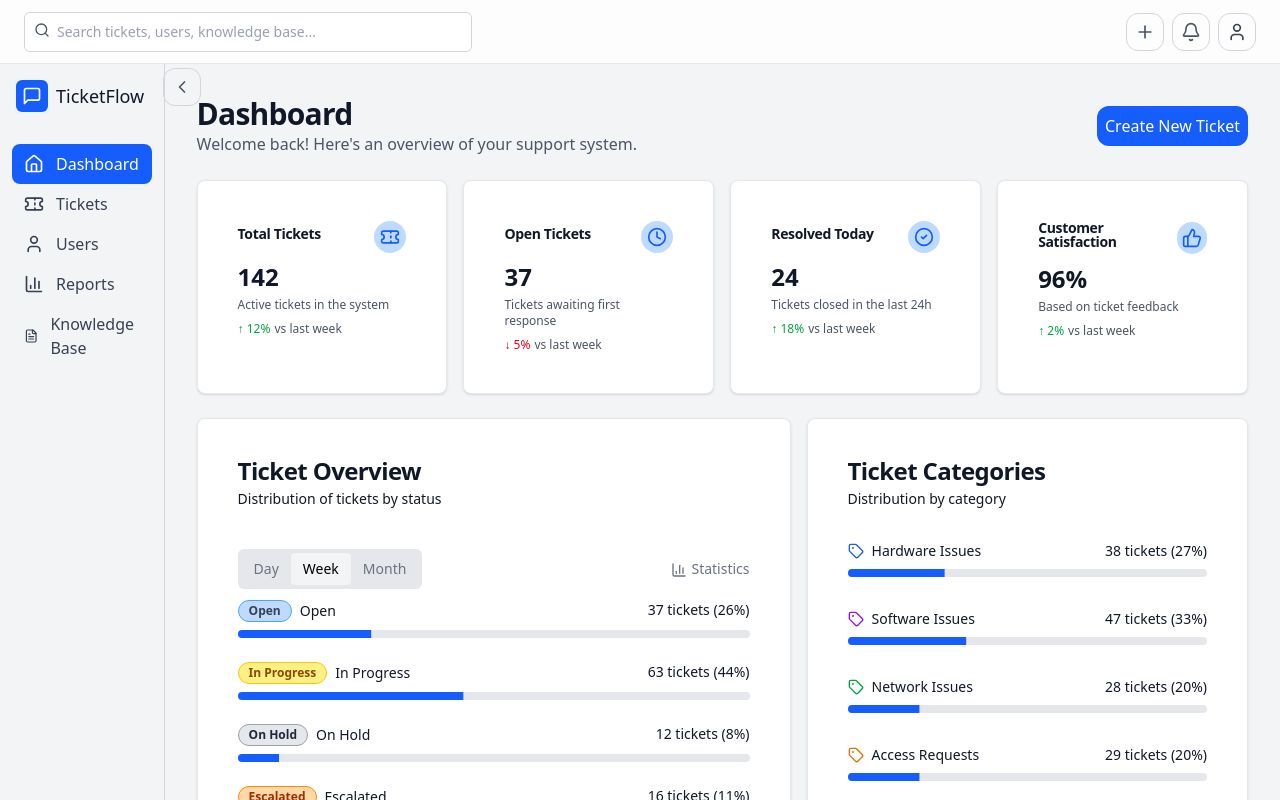
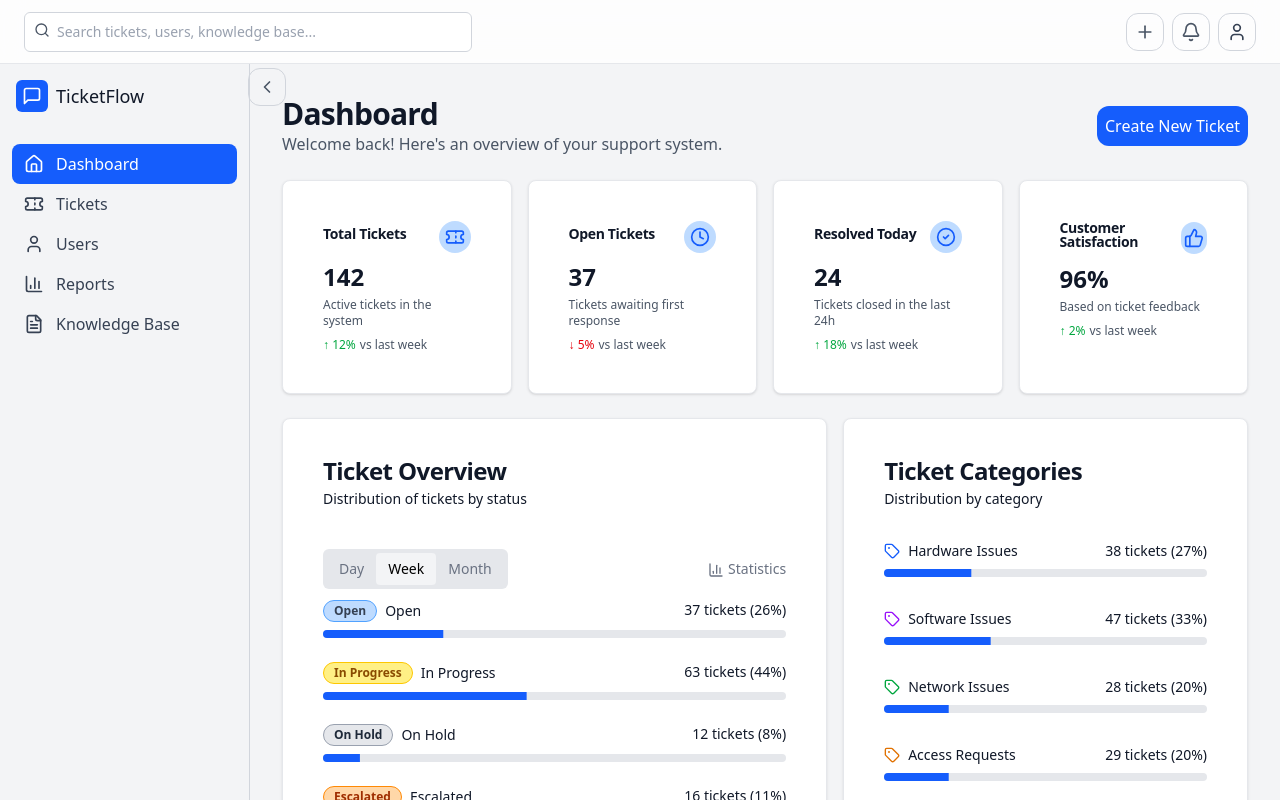
Before and after one commit to Amadou-Marong/TickettingHelpdeskManager, a React (Vite) app in the folder client/: page /dashboard in a window 1280 px wide. Shown: the top 800 px of the page. Built offline with nearby package versions, Linux system fonts and the light colour scheme; the HTML template or start-up script is replaced by a standard one.

Commit message:
fixed the sidebar layout

```diff
--- a/client/src/App.jsx
+++ b/client/src/App.jsx
@@ -9,18 +9,21 @@ import { AuthProvider, useAuth } from "./contexts/AuthContext"
 import { Toaster } from "./components/ui/Toaster"
 import Sidebar from "./components/Layout/Sidebar"
 import { Heading1 } from "lucide-react"
+import { useState } from "react"
 
 const queryClient = new QueryClient();
 
 const Layout = ({ children }) => {
   const { user } = useAuth();
+  const [sidebarExpanded, setSidebarExpanded] = useState(false)
 
   return (
     <>
       <NavBar />
       <div className="flex min-h-screen">
           <Sidebar />
-          <main>
+          <main className={`transition-all duration-300 flex-1 ${
+          sidebarExpanded} ? 'ml-56' : 'ml-20'`}>
               {children}
           </main>
       </div>
@@ -45,6 +48,10 @@ const AppContent = () => {
             element={<Layout> <Tickets /> </Layout>}
           />
           <Route
+            path="/tickets/:id"
+            element={<Layout> <h2>Ticket Detail</h2> </Layout>}
+          />
+          <Route
             path="/login"
             element={<Login />}
           />
--- a/client/src/components/Layout/Sidebar.jsx
+++ b/client/src/components/Layout/Sidebar.jsx
@@ -23,7 +23,7 @@ const Sidebar = () => {
 
     return (
         <aside
-            className={`min-h-screen inset-y-0 left-0 z-40 transition-all duration-300 ease-in-out flex flex-col border-r border-gray-300 bg-gray-100 ${collapsed ? 'w-[70px]' : 'w-[350px]'}`}
+            className={`min-h-screen inset-y-0 left-0 z-40 transition-all duration-300 ease-in-out flex flex-col border-r border-gray-300 bg-gray-100 ${collapsed ? 'w-[70px]' : 'w-[250px]'}`}
         >
             <div className="flex items-center justify-between p-4 h-16 relative">
                 {!collapsed ? (
--- a/client/src/components/tickets/TicketCard.jsx
+++ b/client/src/components/tickets/TicketCard.jsx
@@ -11,10 +11,6 @@ import { Card, CardContent, CardFooter, CardHeader } from '../ui/Card';
 import PriorityBadge from '../ui/PriorityBadge';
 import StatusBadge from '../ui/StatusBadge';
 import { Avatar, AvatarFallback, AvatarImage } from '../ui/Avatar';
-// import { Card, CardContent, CardFooter, CardHeader } from '@/components/ui/card';
-// import { Avatar, AvatarFallback, AvatarImage } from '@/components/ui/avatar';
-// import StatusBadge from '@/components/ui/StatusBadge';
-// import PriorityBadge from '@/components/ui/PriorityBadge';
 import { formatDistanceToNow } from 'date-fns';
 
 const TicketCard = ({ ticket }) => {
@@ -27,7 +23,7 @@ const TicketCard = ({ ticket }) => {
   return (
     <Card
       className="glass-panel glass-panel-hover overflow-hidden cursor-pointer transform transition-all hover:-translate-y-1 border"
-    //   onClick={() => navigate(`/tickets/${ticket.id}`)}
+      onClick={() => navigate(`/tickets/`)}
     >
       <CardHeader className="p-4 pb-2 flex flex-row items-start justify-between">
         <div className="space-y-1">
```
